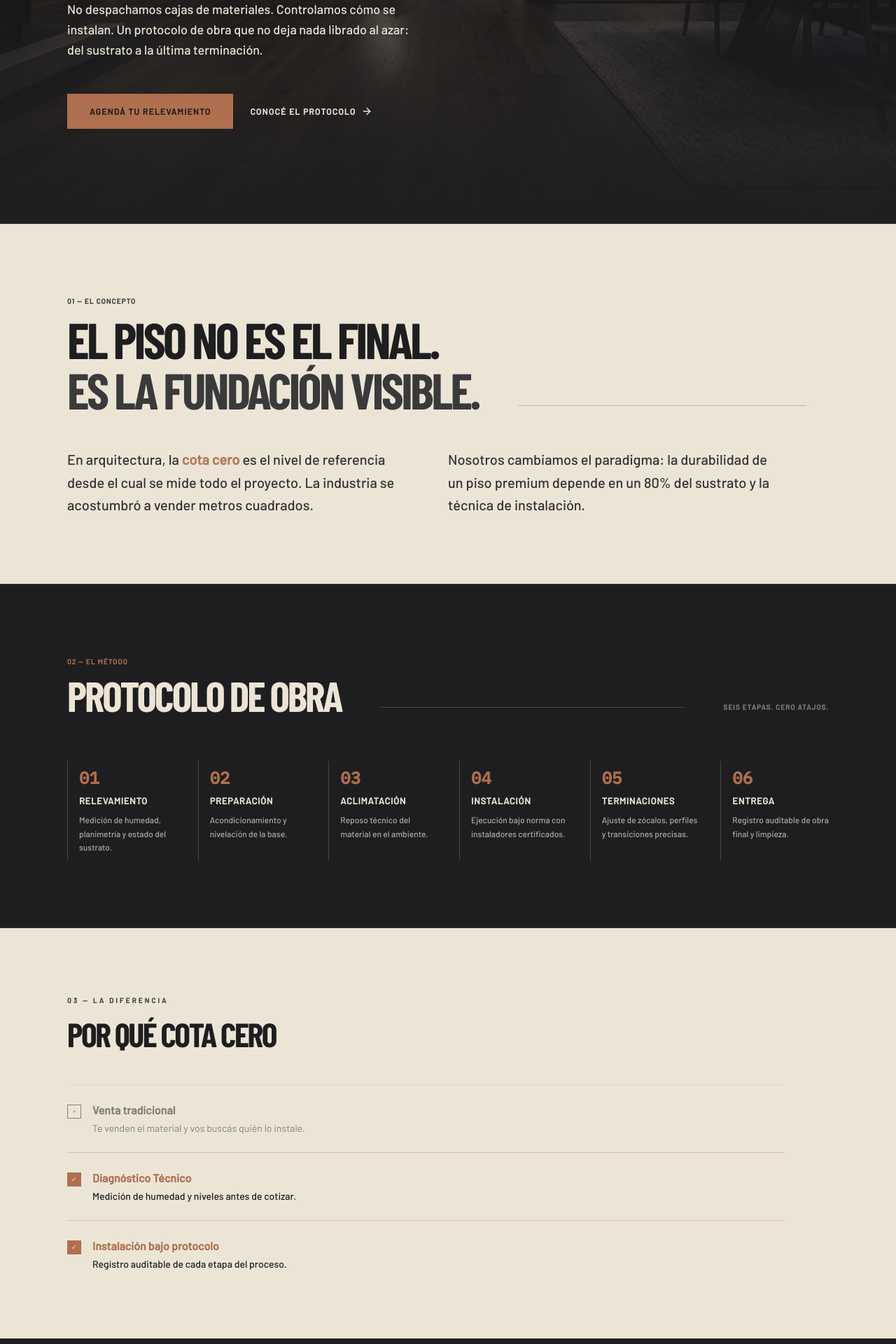
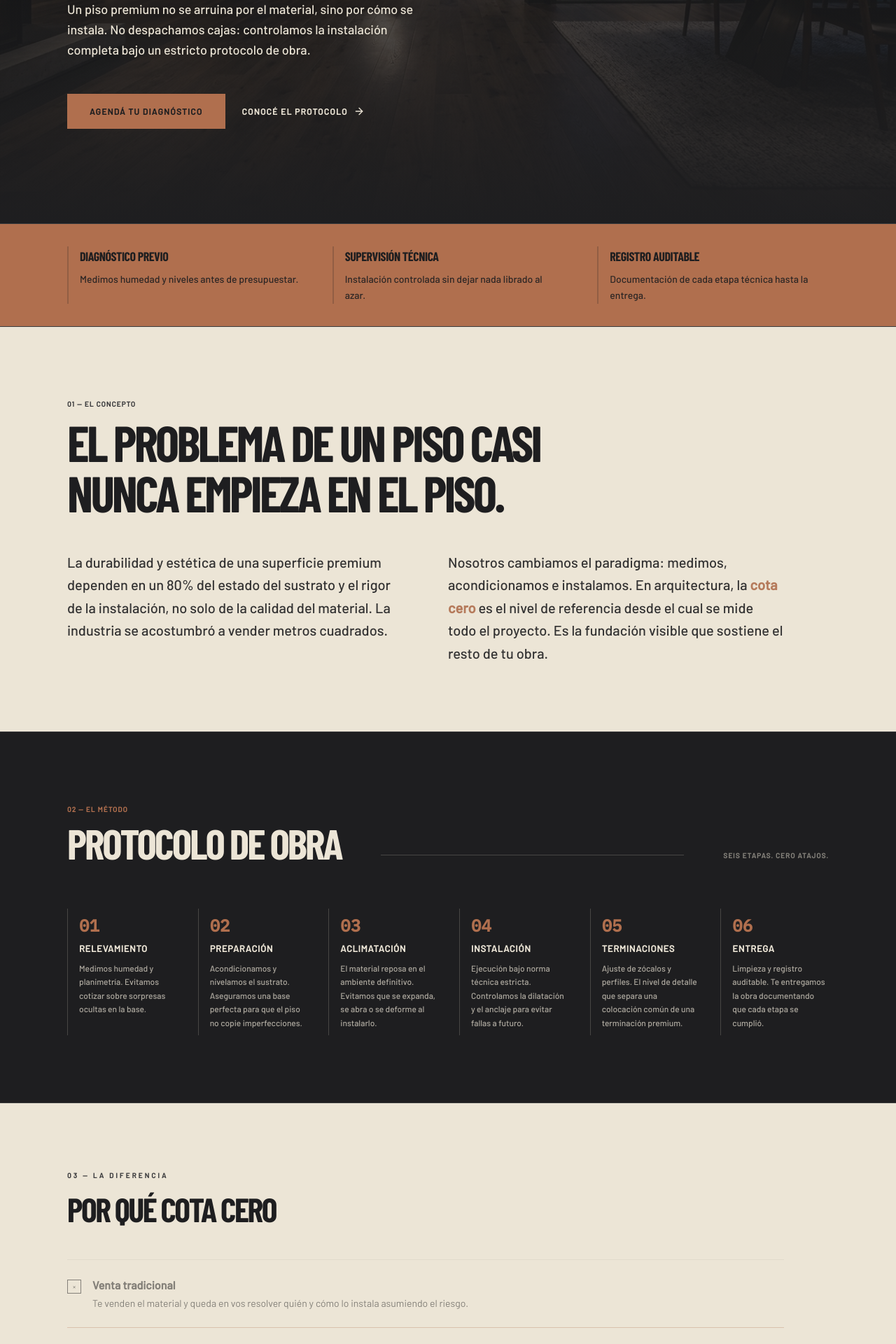
Before and after one commit to pablopronsky/final_landing, a Next.js app: page / in a window 1280 px wide. Shown: the part 480-2400 px from the top of the page at 70% size. Built offline with nearby package versions, Linux system fonts and the light colour scheme.

Commit message:
feat: update service descriptions for high-end positioning
Refine service copy to emphasize technical precision, exclusivity, and specific use-case benefits for the premium market.

```diff
--- a/app/page.tsx
+++ b/app/page.tsx
@@ -16,28 +16,29 @@ import s6Img from '../src/assets/images/servicio_06_1780368985507.png';
 import ctaImg from '../src/assets/images/cta_bg_1780369000320.png';
 
 const services = [
-  { img: s1Img, title: 'Pisos SPC & Vinílicos', desc: 'Resistencia absoluta al agua y alto tránsito, con textura hiperrealista.' },
-  { img: s2Img, title: 'Pisos Flotantes', desc: 'Calidez acústica y visual con sistemas de anclaje de última generación.' },
-  { img: s3Img, title: 'Madera Natural', desc: 'Ingeniería y macizos. La nobleza del material vivo, instalada con rigor técnico.' },
-  { img: s4Img, title: 'Decks WPC', desc: 'Exteriores inalterables. Cero mantenimiento estructural.' },
-  { img: s5Img, title: 'Revestimientos', desc: 'Paneles ranurados y placas arquitectónicas para interiores.' },
-  { img: s6Img, title: 'Restauración', desc: 'Pulido, hidrolaqueado y recuperación superficial a nuevo.' },
+  { img: s1Img, title: 'Pisos SPC & Vinílicos', desc: 'Resistencia absoluta al agua con textura hiperrealista. Ideal para cocinas, baños y zonas de alto tránsito.' },
+  { img: s2Img, title: 'Pisos Flotantes', desc: 'Calidez acústica y visual impecable. El estándar para dormitorios y livings que exigen confort.' },
+  { img: s3Img, title: 'Madera Natural', desc: 'La nobleza del material vivo, instalada con rigor técnico. Para proyectos donde la exclusividad no es negociable.' },
+  { img: s4Img, title: 'Decks WPC', desc: 'Exteriores inalterables al sol y la lluvia. Solución definitiva con cero mantenimiento estructural.' },
+  { img: s5Img, title: 'Revestimientos', desc: 'Acentos arquitectónicos para interiores. Paneles ranurados y placas de diseño con anclajes invisibles.' },
+  { img: s6Img, title: 'Restauración', desc: 'Superficies clásicas recuperadas a nuevo. Pulido e hidrolaqueado sin alterar la esencia original.' },
 ];
 
 const protocolSteps = [
-  { id: '01', title: 'Relevamiento', desc: 'Medición de humedad, planimetría y estado del sustrato.' },
-  { id: '02', title: 'Preparación', desc: 'Acondicionamiento y nivelación de la base.' },
-  { id: '03', title: 'Aclimatación', desc: 'Reposo técnico del material en el ambiente.' },
-  { id: '04', title: 'Instalación', desc: 'Ejecución bajo norma con instaladores certificados.' },
-  { id: '05', title: 'Terminaciones', desc: 'Ajuste de zócalos, perfiles y transiciones precisas.' },
-  { id: '06', title: 'Entrega', desc: 'Registro auditable de obra final y limpieza.' },
+  { id: '01', title: 'Relevamiento', desc: 'Medimos humedad y planimetría. Evitamos cotizar sobre sorpresas ocultas en la base.' },
+  { id: '02', title: 'Preparación', desc: 'Acondicionamos y nivelamos el sustrato. Aseguramos una base perfecta para que el piso no copie imperfecciones.' },
+  { id: '03', title: 'Aclimatación', desc: 'El material reposa en el ambiente definitivo. Evitamos que se expanda, se abra o se deforme al instalarlo.' },
+  { id: '04', title: 'Instalación', desc: 'Ejecución bajo norma técnica estricta. Controlamos la dilatación y el anclaje para evitar fallas a futuro.' },
+  { id: '05', title: 'Terminaciones', desc: 'Ajuste de zócalos y perfiles. El nivel de detalle que separa una colocación común de una terminación premium.' },
+  { id: '06', title: 'Entrega', desc: 'Limpieza y registro auditable. Te entregamos la obra documentando que cada etapa se cumplió.' },
 ];
 
 const faqs = [
-  { q: '¿En qué se diferencia el SPC del piso flotante?', a: 'El SPC (Stone Plastic Composite) es 100% resistente al agua y más rígido gracias a su núcleo de piedra, ideal para cocinas y baños. El flotante tradicional ofrece mayor calidez acústica pero es sensible a la humedad prolongada.' },
-  { q: '¿Qué significa aclimatar el piso?', a: 'Es el proceso técnico donde el material descansa en el ambiente donde será instalado (generalmente 48 a 72hs). Permite que las tablas se adapten a la temperatura y humedad del lugar, evitando futuras expansiones, contracciones o deformaciones.' },
-  { q: '¿Tengo que preparar mi contrapiso antes de que vengan?', a: 'Te recomendamos consultarlo con nosotros en la etapa de relevamiento. En Cota Cero realizamos diagnóstico de humedad y planimetría. Si el sustrato no está en condiciones, nosotros mismos nos encargamos de nivelarlo y prepararlo.' },
-  { q: '¿Instalan materiales que yo ya compré?', a: 'Sí. Nuestro valor real es la instalación. Si ya compraste un material premium, hacemos el relevamiento técnico igual y lo instalamos bajo nuestro protocolo para asegurar que no falle de base.' }
+  { q: '¿Cómo funciona el presupuesto? ¿Cuánto sale?', a: 'No damos presupuesto sin diagnóstico previo. Sin medir la humedad y el estado del contrapiso, cualquier número es mentira. Primero medimos, después hablamos de inversión.' },
+  { q: '¿Tengo que preparar mi contrapiso antes de que vengan?', a: 'No necesariamente. Nuestro equipo evalúa si el sustrato está en condiciones durante el diagnóstico técnico. De ser necesario, nos encargamos nosotros de la nivelación y preparación.' },
+  { q: '¿Instalan materiales que yo ya compré?', a: 'Sí. Nuestro valor central es controlar la instalación. Si ya invertiste en el material, repetimos el diagnóstico técnico y aplicamos nuestro protocolo para asegurar que no falle por errores de base.' },
+  { q: '¿Qué revisan en el relevamiento?', a: 'Medimos los niveles de humedad residual con higrómetro, verificamos la planimetría (que el piso esté recto y a nivel) y evaluamos la solidez general del contrapiso.' },
+  { q: '¿Trabajan en obras chicas o solo proyectos grandes?', a: 'Trabajamos principalmente sobre obra de arquitectura, reformas integrales y residencias de alta gama. Evaluamos cada caso: el volumen no es el filtro, sino la expectativa del cliente sobre el rigor técnico.' }
 ];
 
 export default function Home() {
@@ -64,7 +65,7 @@ export default function Home() {
         <div className="hidden md:flex gap-8 items-center">
           <span className="text-[11px] font-bold tracking-[0.2em] opacity-60 uppercase">Pisos · Revestimientos · Decks</span>
           <a href="#contacto" className="bg-[#B06F4E] text-[#1E1E20] px-6 py-3 text-[12px] font-bold uppercase tracking-wider hover:bg-[#C98A66] transition-colors">
-            Agendá tu relevamiento
+            Agendá tu diagnóstico
           </a>
         </div>
 
@@ -92,7 +93,7 @@ export default function Home() {
                 <a href="#faq" onClick={() => setIsMobileMenuOpen(false)} className="text-2xl font-bold uppercase tracking-widest text-[#ECE5D6] hover:text-[#B06F4E]">Preguntas Frecuentes</a>
               </nav>
               <a href="#contacto" onClick={() => setIsMobileMenuOpen(false)} className="bg-[#B06F4E] text-[#1E1E20] px-8 py-4 text-[12px] font-bold uppercase tracking-wider">
-                Agendá tu relevamiento
+                Agendá tu diagnóstico
               </a>
             </motion.div>
           )}
@@ -120,7 +121,7 @@ export default function Home() {
             transition={{ duration: 0.8, delay: 0.2 }}
             className="block text-[#B06F4E] text-[12px] font-bold tracking-[0.4em] uppercase mb-6"
           >
-            Superficies y Terminaciones
+            Superficies y Terminaciones · City Bell
           </motion.span>
 
           <motion.h1
@@ -155,7 +156,7 @@ export default function Home() {
             transition={{ duration: 0.8, delay: 0.7 }}
             className="text-lg text-[#ECE5D6] opacity-100 max-w-lg leading-relaxed font-medium drop-shadow-sm"
           >
-            No despachamos cajas de materiales. Controlamos cómo se instalan. Un protocolo de obra que no deja nada librado al azar: del sustrato a la última terminación.
+            Un piso premium no se arruina por el material, sino por cómo se instala. No despachamos cajas: controlamos la instalación completa bajo un estricto protocolo de obra.
           </motion.p>
 
           <motion.div
@@ -165,7 +166,7 @@ export default function Home() {
             className="flex flex-col sm:flex-row gap-6 mt-12 items-start sm:items-center"
           >
             <a href="#contacto" className="bg-[#B06F4E] text-[#1E1E20] px-8 py-4 text-[12px] font-bold uppercase tracking-widest hover:bg-[#C98A66] transition-colors">
-              Agendá tu relevamiento
+              Agendá tu diagnóstico
             </a>
             <a href="#protocolo" className="flex items-center gap-2 text-[#ECE5D6] text-[12px] font-bold uppercase tracking-widest hover:text-[#B06F4E] transition-colors">
               Conocé el protocolo <ArrowRight className="w-4 h-4" />
@@ -174,14 +175,31 @@ export default function Home() {
         </div>
       </section>
 
+      {/* TRUST BAR */}
+      <div className="bg-[#B06F4E] text-[#1E1E20] py-8 px-6 md:px-12 lg:px-24 border-b border-[#3A3A3C]">
+        <div className="max-w-7xl mx-auto grid grid-cols-1 md:grid-cols-3 gap-8 md:gap-12">
+          <div className="flex flex-col gap-2 border-l-2 border-[#1E1E20]/20 pl-4">
+            <h4 className="font-display font-bold uppercase tracking-tight text-lg">Diagnóstico Previo</h4>
+            <p className="text-sm font-medium opacity-90 leading-relaxed">Medimos humedad y niveles antes de presupuestar.</p>
+          </div>
+          <div className="flex flex-col gap-2 border-l-2 border-[#1E1E20]/20 pl-4">
+            <h4 className="font-display font-bold uppercase tracking-tight text-lg">Supervisión Técnica</h4>
+            <p className="text-sm font-medium opacity-90 leading-relaxed">Instalación controlada sin dejar nada librado al azar.</p>
+          </div>
+          <div className="flex flex-col gap-2 border-l-2 border-[#1E1E20]/20 pl-4">
+            <h4 className="font-display font-bold uppercase tracking-tight text-lg">Registro Auditable</h4>
+            <p className="text-sm font-medium opacity-90 leading-relaxed">Documentación de cada etapa técnica hasta la entrega.</p>
+          </div>
+        </div>
+      </div>
+
       {/* SECTION 2: THE MANIFESTO */}
       <section className="bg-[#ECE5D6] text-[#1E1E20] py-24 px-6 md:px-12 lg:px-24 border-b border-[#3A3A3C]" id="manifiesto">
         <div className="flex flex-col md:flex-row justify-between md:items-end mb-12 gap-6">
           <div>
             <span className="text-[10px] font-bold tracking-widest text-[#3A3A3C] uppercase">01 — El Concepto</span>
             <h2 className="font-display text-4xl md:text-5xl lg:text-7xl font-bold uppercase tracking-tighter mt-2 text-balance leading-none">
-              El piso no es el final.<br />
-              <span className="text-[#3A3A3C]">Es la fundación visible.</span>
+              El problema de un piso casi nunca empieza en el piso.
             </h2>
           </div>
           <div className="h-[1px] flex-1 mx-8 bg-[#1E1E20] opacity-20 mb-3 hidden lg:block"></div>
@@ -189,10 +207,10 @@ export default function Home() {
 
         <div className="grid grid-cols-1 md:grid-cols-2 gap-8 md:gap-16 text-lg md:text-xl font-medium opacity-90 leading-relaxed max-w-5xl">
           <p>
-            En arquitectura, la <span className="font-bold text-[#B06F4E]">cota cero</span> es el nivel de referencia desde el cual se mide todo el proyecto. La industria se acostumbró a vender metros cuadrados.
+            La durabilidad y estética de una superficie premium dependen en un 80% del estado del sustrato y el rigor de la instalación, no solo de la calidad del material. La industria se acostumbró a vender metros cuadrados.
           </p>
           <p>
-            Nosotros cambiamos el paradigma: la durabilidad de un piso premium depende en un 80% del sustrato y la técnica de instalación.
+            Nosotros cambiamos el paradigma: medimos, acondicionamos e instalamos. En arquitectura, la <span className="font-bold text-[#B06F4E]">cota cero</span> es el nivel de referencia desde el cual se mide todo el proyecto. Es la fundación visible que sostiene el resto de tu obra.
           </p>
         </div>
       </section>
@@ -232,31 +250,58 @@ export default function Home() {
               <div className="w-5 h-5 flex-shrink-0 border border-[#1E1E20] flex items-center justify-center text-[10px] mt-1">×</div>
               <div>
                 <span className="block font-bold mb-1">Venta tradicional</span>
-                <p className="text-sm">Te venden el material y vos buscás quién lo instale.</p>
+                <p className="text-sm">Te venden el material y queda en vos resolver quién y cómo lo instala asumiendo el riesgo.</p>
               </div>
             </div>
             <div className="flex items-start gap-4 pt-6 border-t border-[#B06F4E]/30">
               <div className="w-5 h-5 flex-shrink-0 bg-[#B06F4E] flex items-center justify-center text-[#ECE5D6] text-[10px] mt-1">✓</div>
               <div>
                 <span className="block font-bold mb-1 text-[#B06F4E]">Diagnóstico Técnico</span>
-                <p className="text-sm font-medium">Medición de humedad y niveles antes de cotizar.</p>
+                <p className="text-sm font-medium">Medimos la humedad y planimetría antes de presupuestar. Sin sorpresas.</p>
               </div>
             </div>
             <div className="flex items-start gap-4 pt-6 border-t border-[#B06F4E]/30">
               <div className="w-5 h-5 flex-shrink-0 bg-[#B06F4E] flex items-center justify-center text-[#ECE5D6] text-[10px] mt-1">✓</div>
               <div>
-                <span className="block font-bold mb-1 text-[#B06F4E]">Instalación bajo protocolo</span>
-                <p className="text-sm font-medium">Registro auditable de cada etapa del proceso.</p>
+                <span className="block font-bold mb-1 text-[#B06F4E]">Instalación Certificada</span>
+                <p className="text-sm font-medium">Registro auditable de cada etapa. Sabés exactamente qué se hizo debajo de tu piso.</p>
               </div>
             </div>
           </div>
         </div>
       </section>
 
-      {/* SECTION 4: SUPERFICIES Y TERMINACIONES (SERVICES) */}
+      {/* SECTION PRÁCTICA (NEW) */}
+      <section className="py-24 px-6 md:px-12 lg:px-24 border-b border-[#3A3A3C] bg-[#1E1E20]">
+        <div className="max-w-7xl mx-auto">
+          <div className="mb-16 xl:mb-20">
+             <span className="text-[#ECE5D6]/50 text-[10px] font-bold tracking-[0.3em] uppercase mb-4 block">04 — Práctica</span>
+             <h2 className="font-display text-4xl md:text-5xl lg:text-6xl font-bold uppercase tracking-tighter leading-none mb-6">
+              Así trabajamos.<br />Mirá la diferencia.
+             </h2>
+             <p className="text-lg md:text-xl text-[#ECE5D6] opacity-80 max-w-2xl font-medium leading-relaxed">
+              La cota cero se construye en la obra. Medición con higrómetro, corrección de niveles, cortes milimétricos y terminaciones exactas.
+             </p>
+          </div>
+
+          <div className="grid grid-cols-1 md:grid-cols-3 gap-6">
+            <div className="aspect-[4/3] bg-[#3A3A3C]/30 flex border border-[#3A3A3C] items-center justify-center p-6 text-center group cursor-not-allowed">
+              <span className="text-[#ECE5D6]/50 font-mono text-sm uppercase tracking-widest group-hover:text-[#B06F4E] transition-colors">[FOTO: Medición de humedad]</span>
+            </div>
+            <div className="aspect-[4/3] bg-[#3A3A3C]/30 flex border border-[#3A3A3C] items-center justify-center p-6 text-center group cursor-not-allowed">
+              <span className="text-[#ECE5D6]/50 font-mono text-sm uppercase tracking-widest group-hover:text-[#B06F4E] transition-colors">[FOTO: Nivelación de sustrato]</span>
+            </div>
+            <div className="aspect-[4/3] bg-[#3A3A3C]/30 flex border border-[#3A3A3C] items-center justify-center p-6 text-center group cursor-not-allowed">
+              <span className="text-[#ECE5D6]/50 font-mono text-sm uppercase tracking-widest group-hover:text-[#B06F4E] transition-colors">[FOTO: Cortes y zócalos]</span>
+            </div>
+          </div>
+        </div>
+      </section>
+
+      {/* SECTION 5: SUPERFICIES Y TERMINACIONES (SERVICES) */}
       <section className="py-24 px-6 md:px-12 lg:px-24 border-b border-[#3A3A3C] bg-[#1E1E20]" id="superficies">
         <div className="mb-16 md:mb-24">
-           <span className="text-[#B06F4E] text-[10px] font-bold tracking-[0.3em] uppercase mb-4 block">04 — Soluciones</span>
+           <span className="text-[#B06F4E] text-[10px] font-bold tracking-[0.3em] uppercase mb-4 block">05 — Soluciones</span>
            <h2 className="font-display text-5xl md:text-6xl lg:text-7xl font-bold uppercase tracking-tighter leading-none text-balance">
             Superficies de<br />Alta Gama
            </h2>
@@ -290,7 +335,7 @@ export default function Home() {
       <section className="py-24 px-6 md:px-12 lg:px-24 border-b border-[#3A3A3C] bg-[#1E1E20]" id="faq">
         <div className="max-w-4xl mx-auto">
           <div className="text-center mb-16">
-            <span className="text-[#B06F4E] text-[10px] font-bold tracking-[0.3em] uppercase mb-4 block">05 — Preguntas Frecuentes</span>
+            <span className="text-[#B06F4E] text-[10px] font-bold tracking-[0.3em] uppercase mb-4 block">06 — Preguntas Frecuentes</span>
             <h2 className="font-display text-4xl md:text-5xl lg:text-6xl font-bold uppercase tracking-tighter leading-none">Lo que necesitás saber.</h2>
           </div>
 
@@ -331,20 +376,24 @@ export default function Home() {
 
       {/* SECTION 5: CONTACTO / CTA & FOOTER */}
       <section className="bg-[#ECE5D6] text-[#1E1E20] px-6 md:px-12 lg:px-24 py-24 md:py-32 flex flex-col items-center text-center relative" id="contacto">
-        <span className="text-[#3A3A3C] text-[10px] font-bold tracking-[0.3em] uppercase mb-6 block">06 — Contacto</span>
-        <h3 className="font-display text-[50px] md:text-[80px] lg:text-[100px] font-bold uppercase leading-none tracking-tighter text-balance mb-6">
-          El estándar de tu obra empieza acá.
+        <span className="text-[#3A3A3C] text-[10px] font-bold tracking-[0.3em] uppercase mb-6 block">07 — Contacto</span>
+        <h3 className="font-display text-[40px] md:text-[60px] lg:text-[80px] font-bold uppercase leading-none tracking-tighter text-balance mb-6 max-w-4xl mx-auto">
+          Antes de elegir el material, revisemos si tu obra está lista para recibirlo.
         </h3>
-        <p className="text-2xl md:text-[32px] italic text-[#B06F4E] font-serif mb-16">
-          Hablemos de tu proyecto.
+        <p className="text-xl md:text-[24px] italic text-[#B06F4E] font-serif mb-12">
+          Solicitá un diagnóstico técnico previo en obra, sin compromiso.
         </p>
 
-        <a href="https://wa.me/5492210000000" className="flex items-center gap-4 bg-[#1E1E20] text-[#ECE5D6] px-8 md:px-10 py-4 md:py-5 rounded-full text-xs md:text-sm font-bold uppercase tracking-widest hover:bg-[#3A3A3C] border border-[#B06F4E] transition-all duration-300 shadow-[0_10px_30px_rgba(176,111,78,0.2)] mb-24 md:mb-32">
+        <a href="https://wa.me/5492215680778?text=Hola,%20quiero%20agendar%20un%20diagn%C3%B3stico%20para%20mi%20obra.%20Estoy%20en%20[localidad],%20el%20trabajo%20ser%C3%ADa%20sobre%20[tipo%20de%20superficie]%20y%20la%20superficie%20aproximada%20es%20de%20[m%C2%B2]." className="flex items-center gap-4 bg-[#1E1E20] text-[#ECE5D6] px-8 md:px-10 py-5 rounded-full text-xs md:text-sm font-bold uppercase tracking-widest hover:bg-[#3A3A3C] border border-[#B06F4E] transition-all duration-300 shadow-[0_10px_30px_rgba(176,111,78,0.2)] mb-16">
           <svg width="20" height="20" viewBox="0 0 24 24" fill="#B06F4E" xmlns="http://www.w3.org/2000/svg">
             <path d="M17.472 14.382c-.297-.149-1.758-.867-2.03-.967-.273-.099-.471-.148-.67.15-.197.297-.767.966-.94 1.164-.173.199-.347.223-.644.075-.297-.15-1.255-.463-2.39-1.475-.883-.788-1.48-1.761-1.653-2.059-.173-.297-.018-.458.13-.606.134-.133.298-.347.446-.52.149-.174.198-.298.298-.497.099-.198.05-.371-.025-.52-.075-.149-.669-1.612-.916-2.207-.242-.579-.487-.5-.669-.51-.173-.008-.371-.01-.57-.01-.198 0-.52.074-.792.372-.272.297-1.04 1.016-1.04 2.479 0 1.462 1.065 2.875 1.213 3.074.149.198 2.096 3.2 5.077 4.487.709.306 1.262.489 1.694.625.712.227 1.36.195 1.871.118.571-.085 1.758-.719 2.006-1.413.248-.694.248-1.289.173-1.413-.074-.124-.272-.198-.57-.347m-5.421 7.403h-.004a9.87 9.87 0 01-5.031-1.378l-.361-.214-3.741.982.998-3.648-.235-.374a9.86 9.86 0 01-1.51-5.26c.001-5.45 4.436-9.884 9.888-9.884 2.64 0 5.122 1.03 6.988 2.898a9.825 9.825 0 012.893 6.994c-.003 5.45-4.437 9.884-9.885 9.884m8.413-18.297A11.815 11.815 0 0012.05 0C5.495 0 .16 5.335.157 11.892c0 2.096.547 4.142 1.588 5.945L0 24l6.335-1.662c1.72.94 3.659 1.437 5.634 1.437h.005c6.554 0 11.89-5.335 11.893-11.893a11.821 11.821 0 00-3.48-8.413z"/>
           </svg>
-          Agendá tu relevamiento
+          Agendá tu diagnóstico
         </a>
+
+        <p className="text-sm md:text-base opacity-70 font-medium max-w-2xl px-6 mb-24 md:mb-32">
+          Trabajamos sobre obra de arquitectura, reformas integrales y residencias de alta gama. Tomamos un número limitado de obras por mes para sostener el protocolo.
+        </p>
 
         <div className="w-full h-[1px] bg-[#1E1E20] opacity-10 mb-8 max-w-7xl mx-auto" />
 
@@ -354,11 +403,18 @@ export default function Home() {
             <span>IG @cotacero_superficies</span>
           </div>
           <div className="flex flex-col md:flex-row gap-2 md:gap-6 items-center">
-             <span className="text-[#B06F4E]">WhatsApp: +54 9 221 000 0000</span>
+             <span className="text-[#B06F4E]">WhatsApp: +54 9 221 568 0778</span>
              <span>© {new Date().getFullYear()} Cota Cero</span>
           </div>
         </footer>
       </section>
+
+      {/* MOBILE STICKY CTA */}
+      <div className="md:hidden fixed bottom-0 left-0 w-full p-4 z-40 pointer-events-none">
+        <a href="#contacto" className="pointer-events-auto bg-[#B06F4E] text-[#1E1E20] w-full py-4 flex items-center justify-center text-[12px] font-bold uppercase tracking-widest shadow-lg">
+          Agendá tu diagnóstico
+        </a>
+      </div>
     </main>
   );
 }
```
